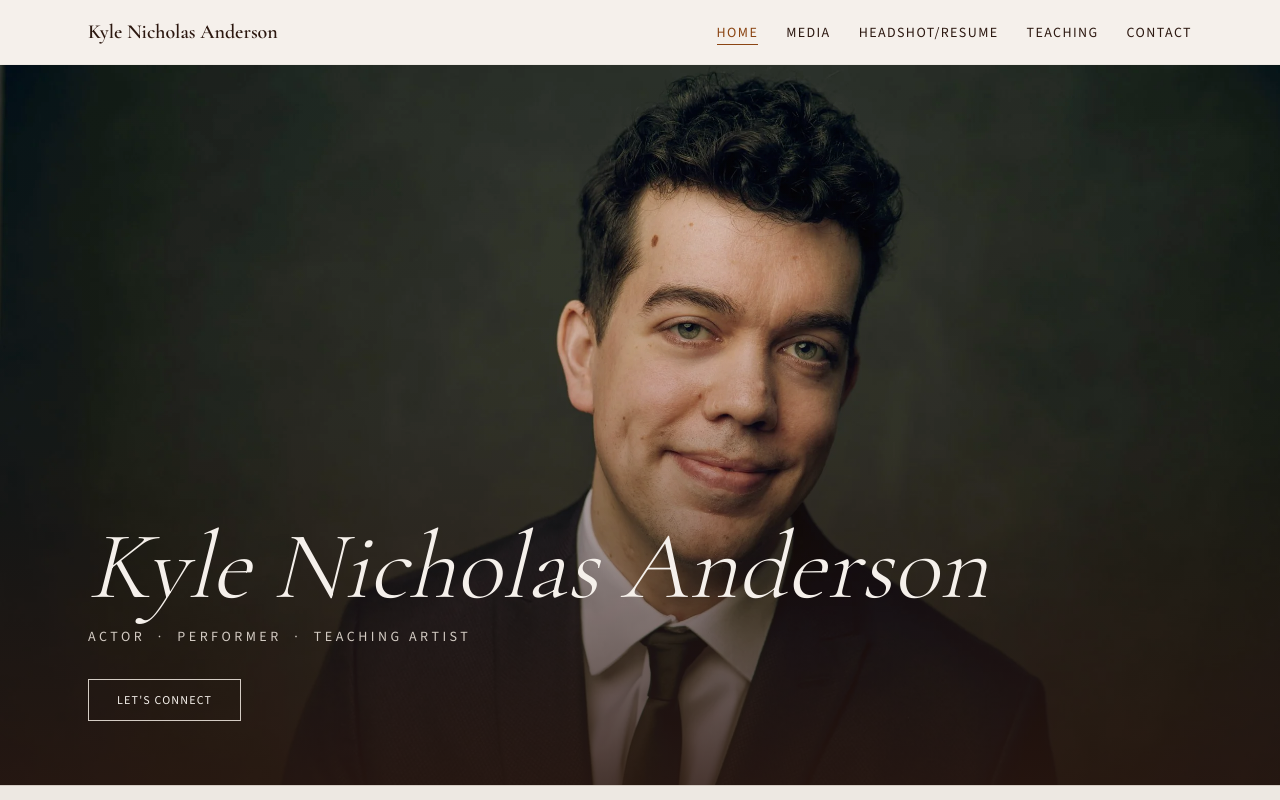
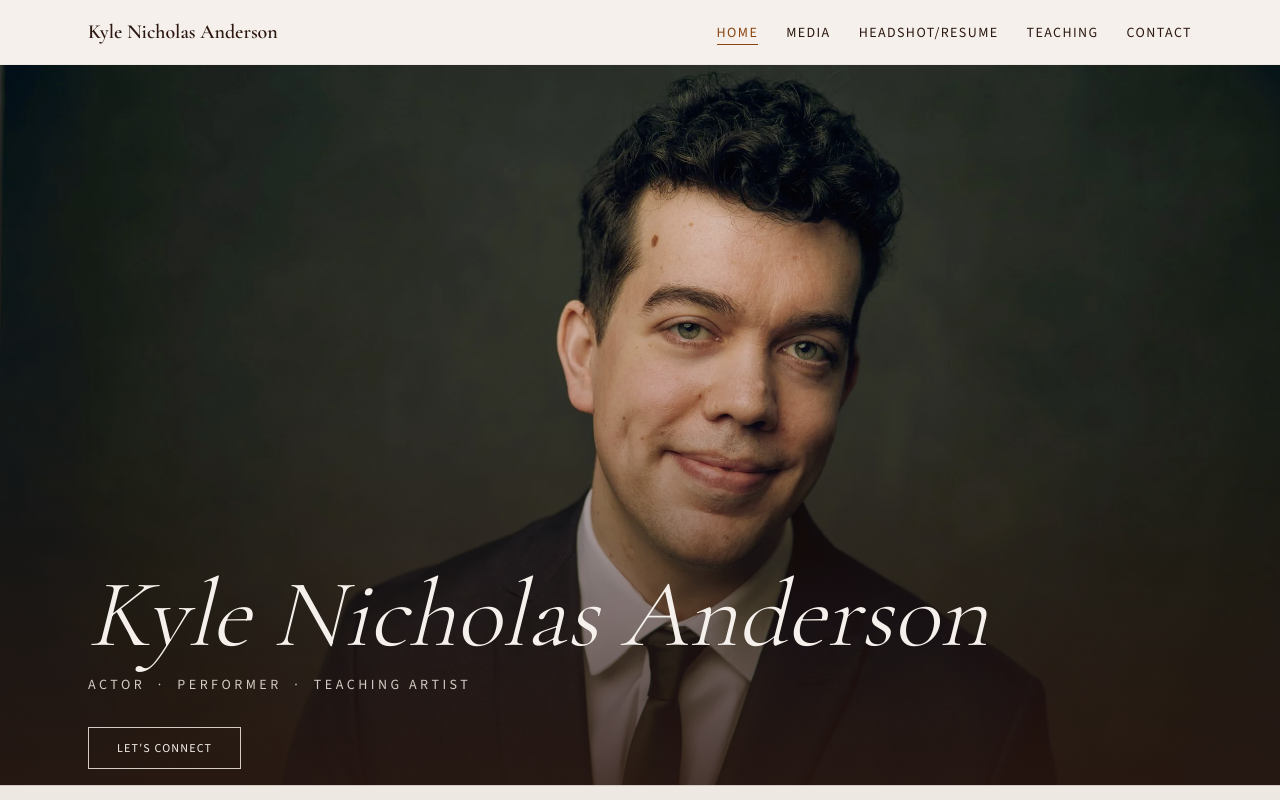
Before and after one commit to wolfdog27/kyle-nicholas-anderson-website, a Next.js app: page / in a window 1280 px wide. Shown: the top 800 px of the page. Built offline with nearby package versions, Linux system fonts and the light colour scheme.

Commit message:
Lower hero name text to sit just under chin

```diff
--- a/app/page.tsx
+++ b/app/page.tsx
@@ -19,7 +19,7 @@
             "linear-gradient(to top, rgba(44,24,16,0.82) 0%, rgba(44,24,16,0.2) 50%, transparent 100%)",
         }}
       />
-      <div className="relative z-10 max-w-6xl mx-auto px-6 pb-16 w-full">
+      <div className="relative z-10 max-w-6xl mx-auto px-6 pb-4 w-full">
         <h1
           style={{
             fontFamily: "var(--font-cormorant), Georgia, serif",
```
